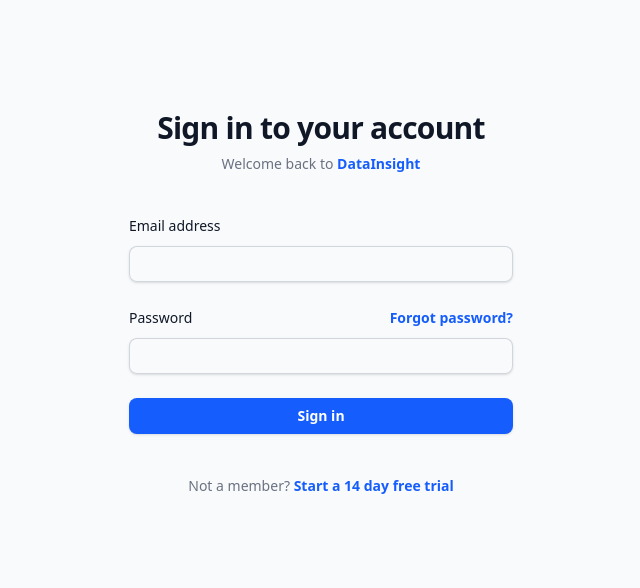
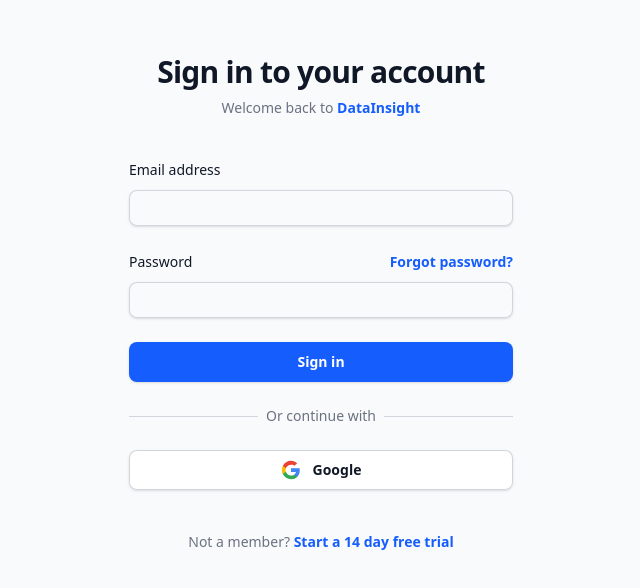
Before and after one commit to hungai19/ai-data-insight, a Next.js app: page /login in a window 1280 px wide. Shown: the part 116-704 px from the top of the page, without its empty margins (319-959 px from the left). Built offline with nearby package versions, Linux system fonts and the light colour scheme; no server answers.

Commit message:
feat: add google login and signup

```diff
--- a/src/app/login/page.tsx
+++ b/src/app/login/page.tsx
@@ -3,8 +3,8 @@
 import { useState } from "react";
 import Link from "next/link";
 import { useRouter } from "next/navigation";
-import { signInWithEmailAndPassword } from "firebase/auth";
-import { auth, isFirebaseInitialized } from "@/lib/firebase";
+import { signInWithEmailAndPassword, signInWithPopup } from "firebase/auth";
+import { auth, isFirebaseInitialized, googleProvider } from "@/lib/firebase";
 import { Loader2 } from "lucide-react";
 
 export default function LoginPage() {
@@ -34,6 +34,30 @@ export default function LoginPage() {
             // In a real app, map firebase error codes to user-friendly messages
             if (err.code === 'auth/invalid-credential') {
                 setError("Invalid email or password.");
+            }
+        } finally {
+            setLoading(false);
+        }
+    };
+
+    const handleGoogleLogin = async () => {
+        setLoading(true);
+        setError("");
+
+        if (!isFirebaseInitialized) {
+            setError("Firebase is not configured. Please add keys to .env.local");
+            setLoading(false);
+            return;
+        }
+
+        try {
+            await signInWithPopup(auth, googleProvider);
+            router.push("/");
+        } catch (err: any) {
+            console.error(err);
+            setError("Failed to sign in with Google.");
+            if (err.code === 'auth/popup-closed-by-user') {
+                setError("Login popup was closed before finishing.");
             }
         } finally {
             setLoading(false);
@@ -121,13 +145,52 @@ export default function LoginPage() {
                         <button
                             type="submit"
                             disabled={loading}
-                            className="flex w-full justify-center rounded-md bg-blue-600 px-3 py-1.5 text-sm font-semibold leading-6 text-white shadow-sm hover:bg-blue-500 focus-visible:outline focus-visible:outline-2 focus-visible:outline-offset-2 focus-visible:outline-blue-600 disabled:opacity-50 disabled:cursor-not-allowed"
+                            className="flex w-full justify-center rounded-md bg-blue-600 px-3 py-2 text-sm font-semibold leading-6 text-white shadow-sm hover:bg-blue-500 focus-visible:outline focus-visible:outline-2 focus-visible:outline-offset-2 focus-visible:outline-blue-600 disabled:opacity-50 disabled:cursor-not-allowed"
                         >
                             {loading && <Loader2 className="mr-2 h-4 w-4 animate-spin" />}
                             Sign in
                         </button>
                     </div>
                 </form>
+
+                <div className="mt-6">
+                    <div className="relative">
+                        <div className="absolute inset-0 flex items-center">
+                            <div className="w-full border-t border-gray-300 dark:border-zinc-700"></div>
+                        </div>
+                        <div className="relative flex justify-center text-sm">
+                            <span className="bg-gray-50 px-2 text-gray-500 dark:bg-black dark:text-gray-400">Or continue with</span>
+                        </div>
+                    </div>
+
+                    <div className="mt-6">
+                        <button
+                            onClick={handleGoogleLogin}
+                            disabled={loading}
+                            className="flex w-full items-center justify-center gap-3 rounded-md bg-white px-3 py-2 text-sm font-semibold text-gray-900 shadow-sm ring-1 ring-inset ring-gray-300 hover:bg-gray-50 focus-visible:ring-transparent dark:bg-zinc-900 dark:text-white dark:ring-zinc-700 dark:hover:bg-zinc-800 disabled:opacity-50 disabled:cursor-not-allowed"
+                        >
+                            <svg className="h-5 w-5" viewBox="0 0 24 24">
+                                <path
+                                    d="M22.56 12.25c0-.78-.07-1.53-.2-2.25H12v4.26h5.92c-.26 1.37-1.04 2.53-2.21 3.31v2.77h3.57c2.08-1.92 3.28-4.74 3.28-8.09z"
+                                    fill="#4285F4"
+                                />
+                                <path
+                                    d="M12 23c2.97 0 5.46-.98 7.28-2.66l-3.57-2.77c-.98.66-2.23 1.06-3.71 1.06-2.86 0-5.29-1.93-6.16-4.53H2.18v2.84C3.99 20.53 7.7 23 12 23z"
+                                    fill="#34A853"
+                                />
+                                <path
+                                    d="M5.84 14.09c-.22-.66-.35-1.36-.35-2.09s.13-1.43.35-2.09V7.07H2.18C1.43 8.55 1 10.22 1 12s.43 3.45 1.18 4.93l2.85-2.22.81-.62z"
+                                    fill="#FBBC05"
+                                />
+                                <path
+                                    d="M12 5.38c1.62 0 3.06.56 4.21 1.66l3.15-3.15C17.45 2.09 14.97 1 12 1 7.7 1 3.99 3.47 2.18 7.07l3.66 2.84c.87-2.6 3.3-4.53 12-4.53z"
+                                    fill="#EA4335"
+                                />
+                            </svg>
+                            <span className="text-sm font-semibold leading-6">Google</span>
+                        </button>
+                    </div>
+                </div>
 
                 <p className="mt-10 text-center text-sm text-gray-500 dark:text-gray-400">
                     Not a member?{" "}
--- a/src/app/signup/page.tsx
+++ b/src/app/signup/page.tsx
@@ -3,8 +3,8 @@
 import { useState } from "react";
 import Link from "next/link";
 import { useRouter } from "next/navigation";
-import { createUserWithEmailAndPassword } from "firebase/auth";
-import { auth } from "@/lib/firebase";
+import { createUserWithEmailAndPassword, signInWithPopup } from "firebase/auth";
+import { auth, googleProvider, isFirebaseInitialized } from "@/lib/firebase";
 import { Loader2 } from "lucide-react";
 
 export default function SignupPage() {
@@ -28,6 +28,30 @@ export default function SignupPage() {
             setError("Failed to create an account.");
             if (err.code === 'auth/email-already-in-use') {
                 setError("Email/Account already exists.");
+            }
+        } finally {
+            setLoading(false);
+        }
+    };
+
+    const handleGoogleSignup = async () => {
+        setLoading(true);
+        setError("");
+
+        if (!isFirebaseInitialized) {
+            setError("Firebase is not configured. Please add keys to .env.local");
+            setLoading(false);
+            return;
+        }
+
+        try {
+            await signInWithPopup(auth, googleProvider);
+            router.push("/");
+        } catch (err: any) {
+            console.error(err);
+            setError("Failed to sign up with Google.");
+            if (err.code === 'auth/popup-closed-by-user') {
+                setError("Signup popup was closed before finishing.");
             }
         } finally {
             setLoading(false);
@@ -105,13 +129,52 @@ export default function SignupPage() {
                         <button
                             type="submit"
                             disabled={loading}
-                            className="flex w-full justify-center rounded-md bg-blue-600 px-3 py-1.5 text-sm font-semibold leading-6 text-white shadow-sm hover:bg-blue-500 focus-visible:outline focus-visible:outline-2 focus-visible:outline-offset-2 focus-visible:outline-blue-600 disabled:opacity-50 disabled:cursor-not-allowed"
+                            className="flex w-full justify-center rounded-md bg-blue-600 px-3 py-2 text-sm font-semibold leading-6 text-white shadow-sm hover:bg-blue-500 focus-visible:outline focus-visible:outline-2 focus-visible:outline-offset-2 focus-visible:outline-blue-600 disabled:opacity-50 disabled:cursor-not-allowed"
                         >
                             {loading && <Loader2 className="mr-2 h-4 w-4 animate-spin" />}
                             Sign up
                         </button>
                     </div>
                 </form>
+
+                <div className="mt-6">
+                    <div className="relative">
+                        <div className="absolute inset-0 flex items-center">
+                            <div className="w-full border-t border-gray-300 dark:border-zinc-700"></div>
+                        </div>
+                        <div className="relative flex justify-center text-sm">
+                            <span className="bg-gray-50 px-2 text-gray-500 dark:bg-black dark:text-gray-400">Or continue with</span>
+                        </div>
+                    </div>
+
+                    <div className="mt-6">
+                        <button
+                            onClick={handleGoogleSignup}
+                            disabled={loading}
+                            className="flex w-full items-center justify-center gap-3 rounded-md bg-white px-3 py-2 text-sm font-semibold text-gray-900 shadow-sm ring-1 ring-inset ring-gray-300 hover:bg-gray-50 focus-visible:ring-transparent dark:bg-zinc-900 dark:text-white dark:ring-zinc-700 dark:hover:bg-zinc-800 disabled:opacity-50 disabled:cursor-not-allowed"
+                        >
+                            <svg className="h-5 w-5" viewBox="0 0 24 24">
+                                <path
+                                    d="M22.56 12.25c0-.78-.07-1.53-.2-2.25H12v4.26h5.92c-.26 1.37-1.04 2.53-2.21 3.31v2.77h3.57c2.08-1.92 3.28-4.74 3.28-8.09z"
+                                    fill="#4285F4"
+                                />
+                                <path
+                                    d="M12 23c2.97 0 5.46-.98 7.28-2.66l-3.57-2.77c-.98.66-2.23 1.06-3.71 1.06-2.86 0-5.29-1.93-6.16-4.53H2.18v2.84C3.99 20.53 7.7 23 12 23z"
+                                    fill="#34A853"
+                                />
+                                <path
+                                    d="M5.84 14.09c-.22-.66-.35-1.36-.35-2.09s.13-1.43.35-2.09V7.07H2.18C1.43 8.55 1 10.22 1 12s.43 3.45 1.18 4.93l2.85-2.22.81-.62z"
+                                    fill="#FBBC05"
+                                />
+                                <path
+                                    d="M12 5.38c1.62 0 3.06.56 4.21 1.66l3.15-3.15C17.45 2.09 14.97 1 12 1 7.7 1 3.99 3.47 2.18 7.07l3.66 2.84c.87-2.6 3.3-4.53 12-4.53z"
+                                    fill="#EA4335"
+                                />
+                            </svg>
+                            <span className="text-sm font-semibold leading-6">Google</span>
+                        </button>
+                    </div>
+                </div>
 
                 <p className="mt-10 text-center text-sm text-gray-500 dark:text-gray-400">
                     Already a member?{" "}
--- a/src/lib/firebase.ts
+++ b/src/lib/firebase.ts
@@ -1,5 +1,5 @@
 import { initializeApp, getApps, getApp } from "firebase/app";
-import { getAuth } from "firebase/auth";
+import { getAuth, GoogleAuthProvider } from "firebase/auth";
 import { getFirestore } from "firebase/firestore";
 
 const firebaseConfig = {
@@ -31,4 +31,6 @@ if (process.env.NEXT_PUBLIC_FIREBASE_API_KEY) {
 
 export const isFirebaseInitialized = !!process.env.NEXT_PUBLIC_FIREBASE_API_KEY;
 
-export { app, auth, db };
+const googleProvider = new GoogleAuthProvider();
+
+export { app, auth, db, googleProvider };
```
